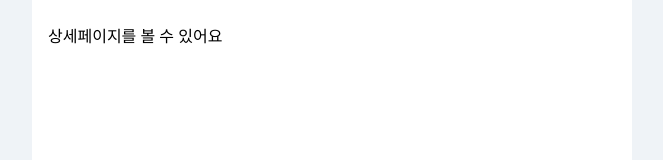
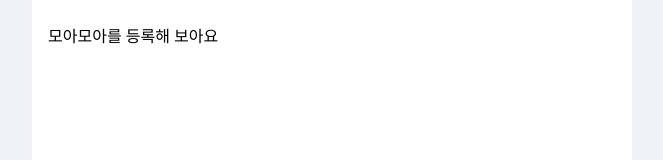
Before and after one commit to shyunju7/moaLetter, a React (Vite) app in the folder frontend/moaletter-app/: page /plan/register in a window 1280 px wide. Shown: the top 160 px of the page, without its empty margins (308-971 px from the left). Built offline with nearby package versions, Linux system fonts and the light colour scheme.

Commit message:
fix : Router 로직 수정 및 add: Plan 페이지 관리 로직 추가

```diff
--- a/frontend/moaletter-app/src/AppRouter.tsx
+++ b/frontend/moaletter-app/src/AppRouter.tsx
@@ -1,10 +1,11 @@
 import { BrowserRouter, Navigate, Route, Routes } from "react-router-dom";
 import Login from "./pages/Login";
 import Home from "./pages/Home";
-import PlanRegistration from "./pages/PlanRegistration";
-import PlanDetails from "./pages/PlanDetails";
+import PlanRegistration from "./pages/Plan/PlanRegistration";
+import PlanDetails from "./pages/Plan/PlanDetails";
 import LetterBox from "./pages/LetterBox";
 import LetterForm from "./pages/LetterForm";
+import Plan from "./pages/Plan";
 
 /** AuthRouteProps 인터페이스 정의 **/
 export interface AuthRouteProps {
@@ -36,68 +37,40 @@ const AppRouter = (): JSX.Element => {
 
         <Route
           path="/"
-                    element={
-                        <AuthRoute isLogin={isLogin} component={<Home />} />
-                    }
+          element={<AuthRoute isLogin={isLogin} component={<Home />} />}
         />
 
         {/* 모아모아 계획 관련 라우트 */}
         <Route
           path="/plan/"
+          element={<AuthRoute isLogin={isLogin} component={<Plan />} />}
+        >
+          <Route
+            path="register"
             element={
-                        <AuthRoute
-                            isLogin={isLogin}
-                            component={<PlanDetails />}
+              <AuthRoute isLogin={isLogin} component={<PlanRegistration />} />
+            }
           />
-                    }
-                >
           <Route
             index
             path=":planId"
             element={
-                            <AuthRoute
-                                isLogin={isLogin}
-                                component={<PlanDetails />}
-                            />
-                        }
-                    />
-                    <Route
-                        path="register"
-                        element={
-                            <AuthRoute
-                                isLogin={isLogin}
-                                component={<PlanRegistration />}
-                            />
+              <AuthRoute isLogin={isLogin} component={<PlanDetails />} />
             }
           />
         </Route>
         {/* 편지 관련 라우트 */}
         <Route
           path="/letters/"
-                    element={
-                        <AuthRoute
-                            isLogin={isLogin}
-                            component={<LetterBox />}
-                        />
-                    }
+          element={<AuthRoute isLogin={isLogin} component={<LetterBox />} />}
         >
           <Route
             path=":letterId"
-                        element={
-                            <AuthRoute
-                                isLogin={isLogin}
-                                component={<LetterBox />}
-                            />
-                        }
+            element={<AuthRoute isLogin={isLogin} component={<LetterBox />} />}
           />
           <Route
             path="register"
-                        element={
-                            <AuthRoute
-                                isLogin={isLogin}
-                                component={<LetterForm />}
-                            />
-                        }
+            element={<AuthRoute isLogin={isLogin} component={<LetterForm />} />}
           />
         </Route>
       </Routes>
--- /dev/null
+++ b/frontend/moaletter-app/src/pages/Plan/PlanDetails.tsx
@@ -0,0 +1,17 @@
+import React from "react";
+import Template from "../../components/Template";
+
+/**
+ * 모아모아의 상세 페이지
+ * @returns {JSX.Element} PlanDetails 페이지
+ */
+const PlanDetails = (): JSX.Element => {
+  return (
+    <Template>
+      <div className="my-6 mx-4">
+        <h1>상세페이지를 볼 수 있어요</h1>
+      </div>
+    </Template>
+  );
+};
+export default PlanDetails;
--- /dev/null
+++ b/frontend/moaletter-app/src/pages/Plan/PlanRegistration.tsx
@@ -0,0 +1,17 @@
+import React from "react";
+import Template from "../../components/Template";
+
+/**
+ * 모아모아를 등록하는 페이지
+ * @returns {JSX.Element} PlanRegistration 페이지
+ */
+const PlanRegistration = (): JSX.Element => {
+  return (
+    <Template>
+      <div className="my-6 mx-4">
+        <h1>모아모아를 등록해 보아요</h1>
+      </div>
+    </Template>
+  );
+};
+export default PlanRegistration;
--- /dev/null
+++ b/frontend/moaletter-app/src/pages/Plan/index.tsx
@@ -0,0 +1,13 @@
+import { useLocation } from "react-router-dom";
+import PlanRegistration from "./PlanRegistration";
+import PlanDetails from "./PlanDetails";
+
+/**
+ * Plan(모아모아) 페이지를 관리하는 컴포넌트
+ * @returns {JSX.Element} Plan 페이지
+ */
+const Plan = () => {
+  const { pathname } = useLocation();
+  return pathname === "/plan/register" ? <PlanRegistration /> : <PlanDetails />;
+};
+export default Plan;
--- a/frontend/moaletter-app/src/pages/PlanDetails.tsx
+++ /dev/null
@@ -1,17 +0,0 @@
-import React from "react";
-import Template from "../components/Template";
-
-/**
- * 모아모아의 상세 페이지
- * @returns {JSX.Element} PlanDetails 페이지
- */
-const PlanDetails = (): JSX.Element => {
-    return (
-        <Template>
-            <div className="my-6 mx-4">
-                <h1>상세페이지를 볼 수 있어요</h1>
-            </div>
-        </Template>
-    );
-};
-export default PlanDetails;
--- a/frontend/moaletter-app/src/pages/PlanRegistration.tsx
+++ /dev/null
@@ -1,17 +0,0 @@
-import React from "react";
-import Template from "../components/Template";
-
-/**
- * 모아모아를 등록하는 페이지
- * @returns {JSX.Element} PlanRegistration 페이지
- */
-const PlanRegistration = (): JSX.Element => {
-    return (
-        <Template>
-            <div className="my-6 mx-4">
-                <h1>모아모아를 등록해 보아요</h1>
-            </div>
-        </Template>
-    );
-};
-export default PlanRegistration;
```
Lines whose indentation alone changed are shown as unchanged.
